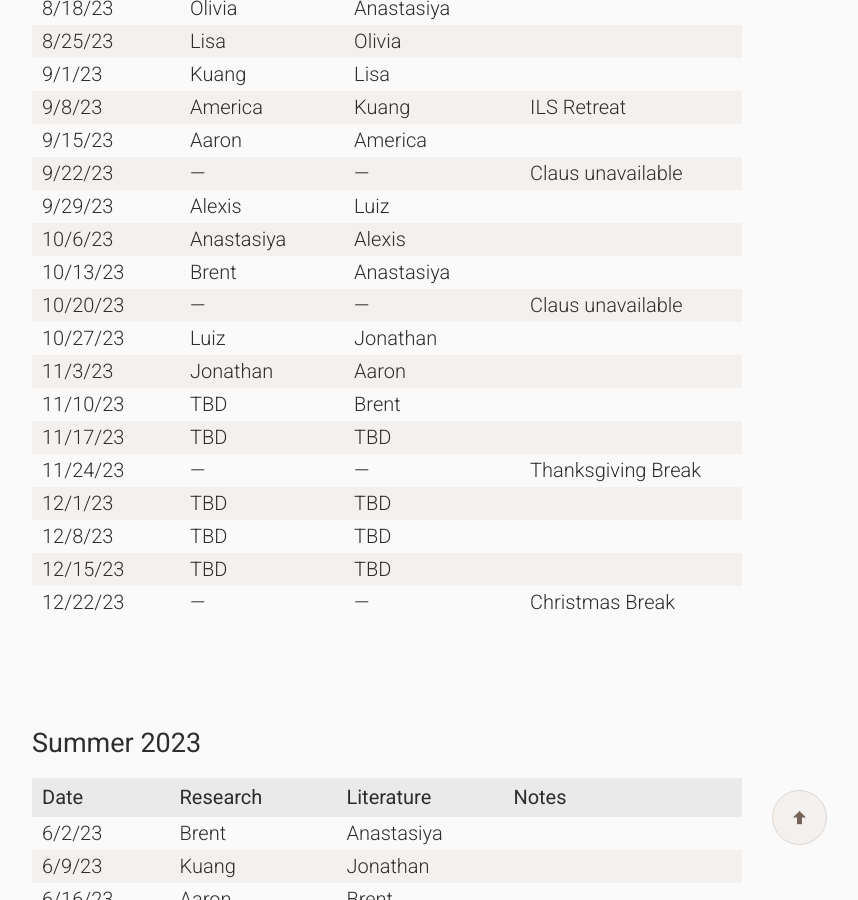
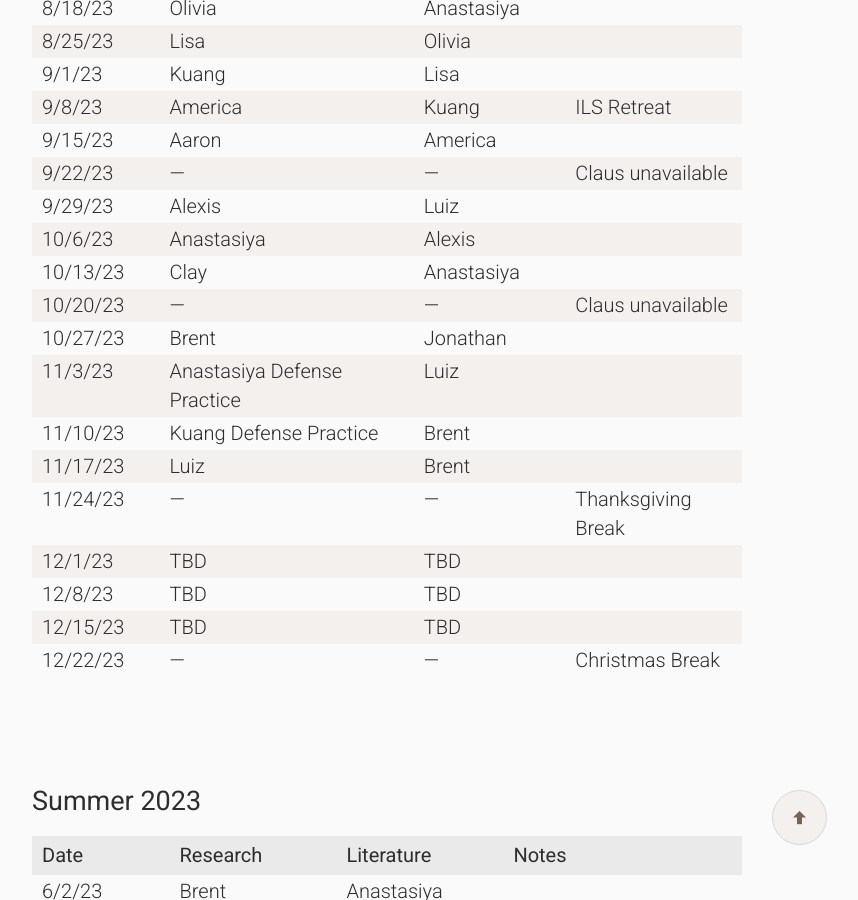
Before and after one commit to wilkelab/wilkelab.github.io, a Jekyll site: the page built from lab_meetings.md, in a window 1280 px wide and 900 px high, scrolled down 427 px. Shown: the whole window, without its empty margins (253-1111 px from the left). Built offline with Jekyll 4.4.1, drawn with Linux system fonts in a browser that asks for light colours; nearby versions of some CDN libraries.

Commit message:
Update lab_meetings.md

```diff
--- a/lab_meetings.md
+++ b/lab_meetings.md
@@ -22,12 +22,12 @@ Lab meetings are held Fridays from 11 AM -- 12:30 PM on Zoom.
 | 9/22/23 || --- || --- || Claus unavailable
 | 9/29/23 || Alexis || Luiz ||
 | 10/6/23 || Anastasiya || Alexis ||
-| 10/13/23 || Brent || Anastasiya ||
+| 10/13/23 || Clay || Anastasiya ||
 | 10/20/23 || --- || --- || Claus unavailable
-| 10/27/23 || Luiz || Jonathan ||
-| 11/3/23 || Jonathan || Aaron ||
-| 11/10/23 || TBD || Brent ||
-| 11/17/23 || TBD || TBD ||
+| 10/27/23 || Brent || Jonathan ||
+| 11/3/23 || Anastasiya Defense Practice || Luiz ||
+| 11/10/23 || Kuang Defense Practice || Brent ||
+| 11/17/23 || Luiz || Brent ||
 | 11/24/23 || --- || --- || Thanksgiving Break
 | 12/1/23 || TBD || TBD ||
 | 12/8/23 || TBD || TBD ||
```
